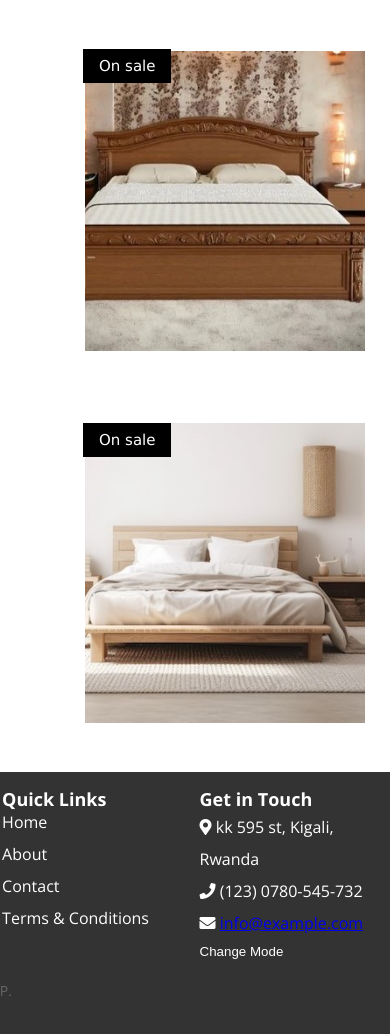
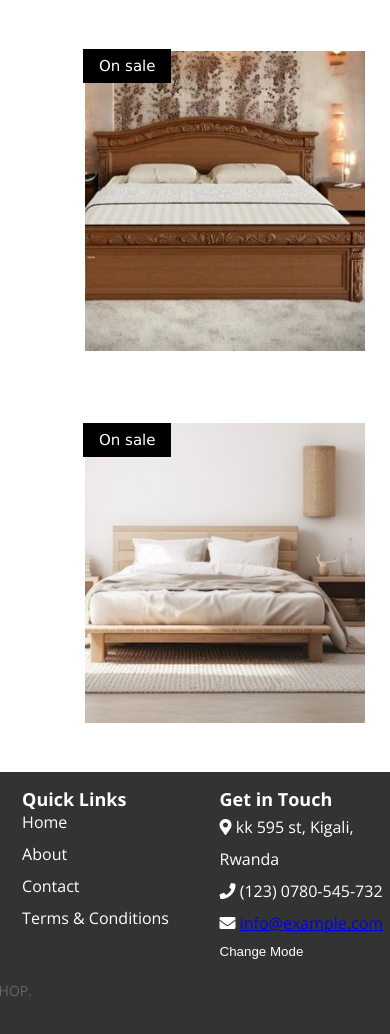
Before and after one commit to sayReine/donation, a plain HTML site: page index.html in a window 390 px wide. Shown: the part 3481-4515 px from the top of the page. Drawn offline with nearby package versions, Linux system fonts and the light colour scheme; files whose address does not match are found by name.

Commit message:
changed the footer size

```diff
--- a/style.css
+++ b/style.css
@@ -401,7 +401,8 @@ header nav .right p span{
   .footer {
     padding: 15px 20px;
     position: absolute;
-    right: -50px;
+    right: -70px;
+
   }
   .footer .container {
     width: 78vh;
```
